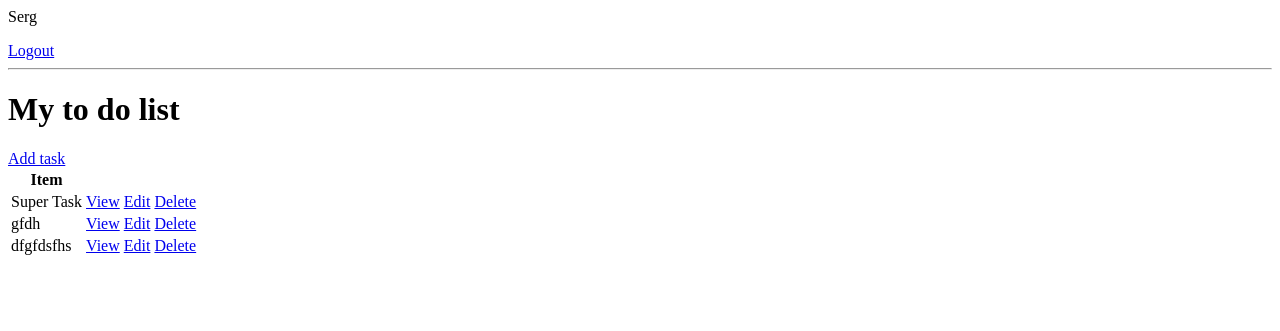
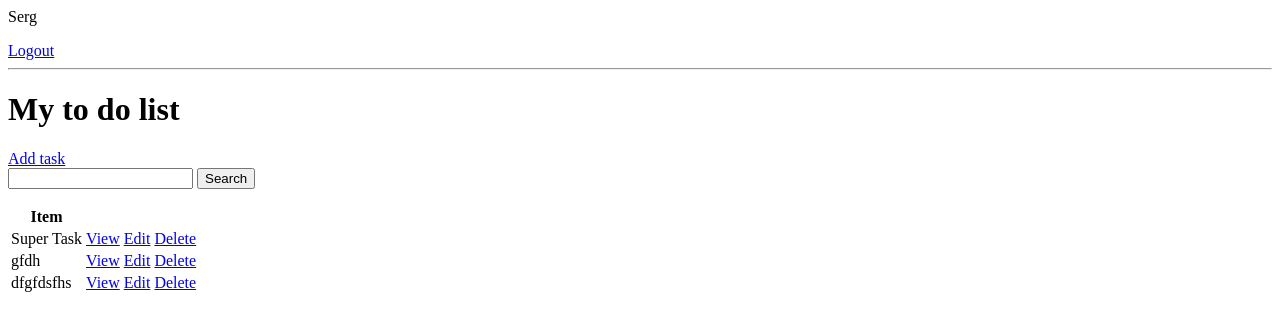
Before and after one commit to Sergrs/Django-ToDO-List, a Django app: page / in a window 1280 px wide. Shown: the top 331 px of the page. Run offline with Django 3.2, Linux system fonts and the light colour scheme; a user stored in the database is signed in; data comes from the database, SQL or seed files in the repository; both versions use the stored data as it was after the commit.

Commit message:
added search input

```diff
--- a/TodoList/templates/TodoList/task_list.html
+++ b/TodoList/templates/TodoList/task_list.html
@@ -9,6 +9,11 @@
 <hr>
 <h1>My to do list</h1>
 <a href="{% url 'task-create' %}">Add task</a>
+
+<form method='GET'>
+    <input type='text' name='search-area' value='{{search_input}}'>
+    <input type='submit' value='Search'>
+</form>
 
 <table>
     <tr>
--- a/TodoList/views.py
+++ b/TodoList/views.py
@@ -47,6 +47,10 @@ class TaskList(LoginRequiredMixin, ListView):
         context = super().get_context_data(**kwargs)
         context['tasks'] =  context['tasks'].filter(user=self.request.user)
         context['count'] = context['tasks'].filter(complete=False).count()
+        search_input = self.request.GET.get('search-area') or ''
+        if search_input:
+            context['tasks'] = context['tasks'].filter(title__startswith=search_input)
+        context['search_input'] = search_input
         return context
 
 
```
Also changed, not shown: db.sqlite3.
